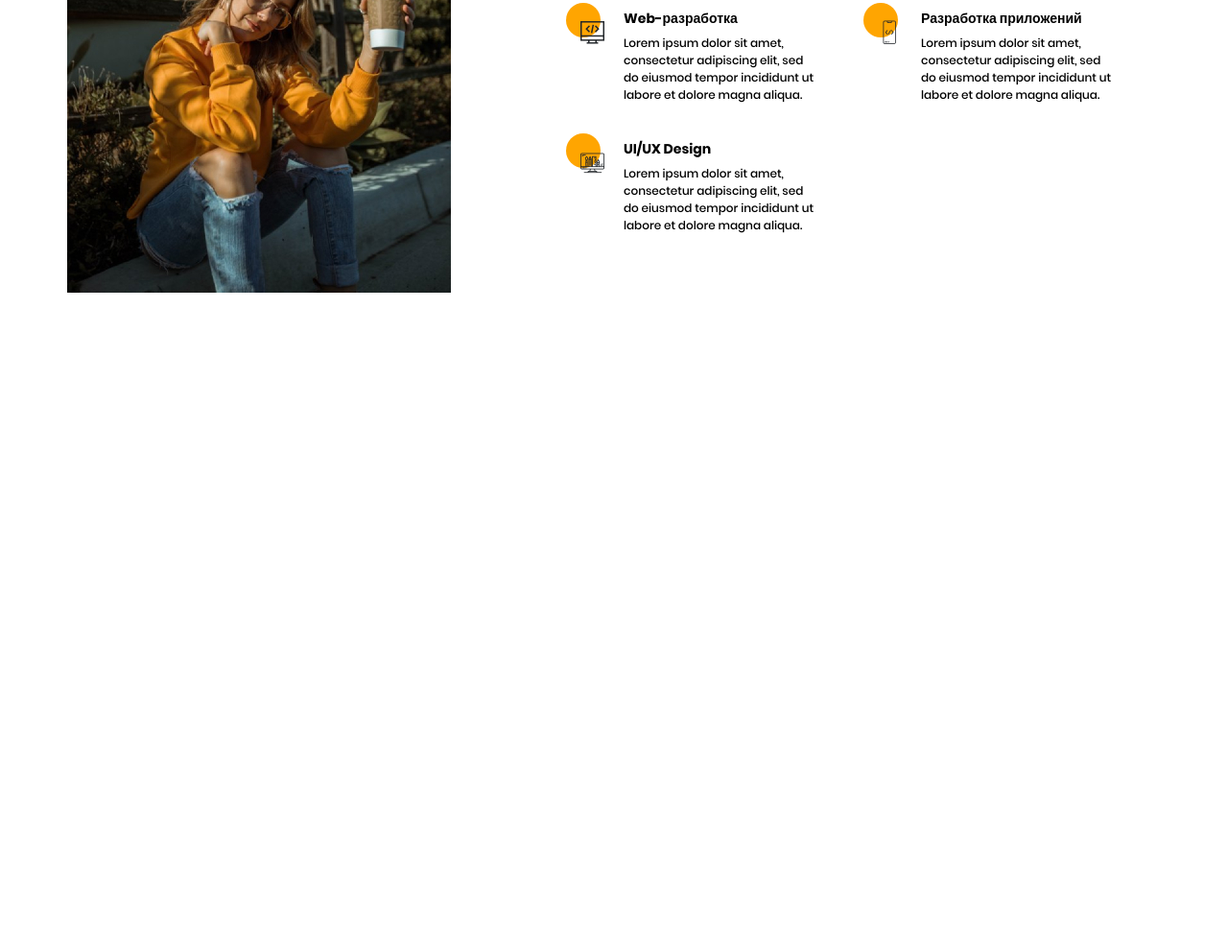
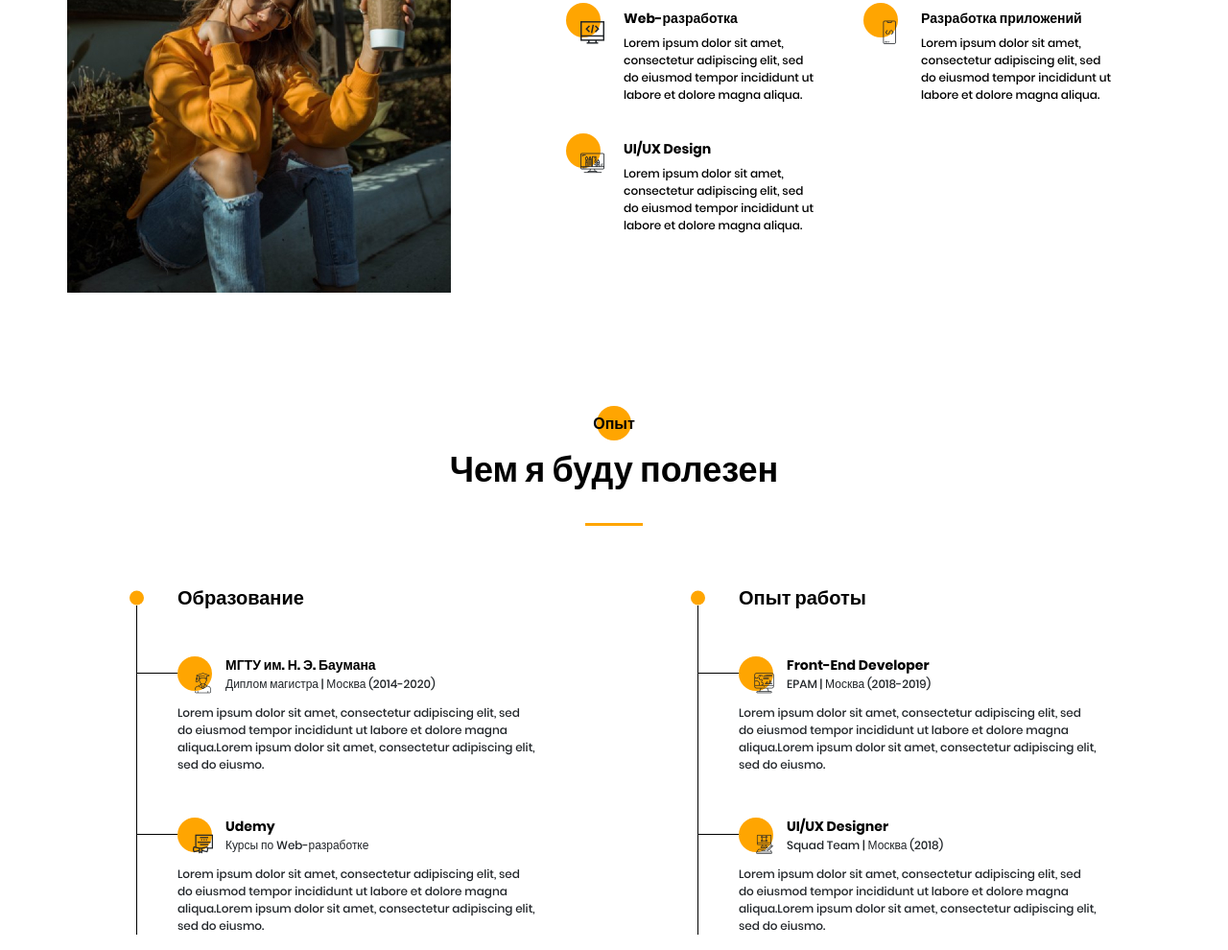
Before and after one commit to trueSlav/portfolio, a plain HTML site: page index.html in a window 1280 px wide. Shown: the part 1215-2205 px from the top of the page at 96% size. Before the commit the page ends 1520 px from the top, so only its background shows below. Drawn offline with nearby package versions, Linux system fonts and the light colour scheme; files that its build step writes are made by us from their sources; files whose address does not match are found by name.

Commit message:
add experience screen

```diff
--- a/index.html
+++ b/index.html
@@ -56,7 +56,7 @@
             <nav>
                 <ul class="menu__list">
                     <li class="menu__item"><a href="#about">ПРО МЕНЯ</a></li>
-                    <li class="menu__item"><a href="#">МОЙ ОПЫТ</a></li>
+                    <li class="menu__item"><a href="#experience">МОЙ ОПЫТ</a></li>
                     <li class="menu__item"><a href="#">МОИ НАВЫКИ</a></li>
                     <li class="menu__item"><a href="#">МОИ РАБОТЫ</a></li>
                     <li class="menu__item"><a href="#">ПРАЙС-ЛИСТ</a></li>
@@ -161,6 +161,88 @@
         </div>
     </section>
 
+    <section id="experience" class="experience">
+        <div class="container">
+            <div class="title experience__subtitle title_fz16">Опыт</div>
+            <div class="title experience__title title_fz36">Чем я буду полезен</div>
+            <div class="experience__divider"></div>
+
+            <div class="experience__wrapper">
+
+                <div class="experience__col">
+                    <div class="title title_fz20 experience__col-title">Образование</div>
+                    <ul>
+                        <li>
+
+                            <div class="experience__item">
+                                <div class="experience__item-head">
+                                    <div class="experience__item-icon">
+                                        <span class="icon-University-exp"></span>
+                                    </div>
+                                    <div class="title title_fz14 experience__head-title">МГТУ им. Н. Э. Баумана</div>
+                                    <div class="experience__head-subtitle">Диплом магистра | Москва (2014-2020)</div>
+                                </div>
+                                <div class="experience__item-body">
+                                    Lorem ipsum dolor sit amet, consectetur adipiscing elit, sed do eiusmod tempor incididunt ut labore et dolore magna aliqua.Lorem ipsum dolor sit amet, consectetur adipiscing elit, sed do eiusmo.
+                                </div>
+                            </div>
+
+                            <div class="experience__item">
+                                <div class="experience__item-head">
+                                    <div class="experience__item-icon">
+                                        <span class="icon-Courses-exp"></span>
+                                    </div>
+                                    <div class="title title_fz14 experience__head-title">Udemy</div>
+                                    <div class="experience__head-subtitle">Курсы по Web-разработке </div>
+                                </div>
+                                <div class="experience__item-body">
+                                    Lorem ipsum dolor sit amet, consectetur adipiscing elit, sed do eiusmod tempor incididunt ut labore et dolore magna aliqua.Lorem ipsum dolor sit amet, consectetur adipiscing elit, sed do eiusmo.
+                                </div>
+                            </div>
+
+                        </li>
+                    </ul>
+                </div>
+
+                <div class="experience__col">
+                    <div class="title title_fz20 experience__col-title">Опыт работы</div>
+                    <ul>
+                        <li>
+
+                            <div class="experience__item">
+                                <div class="experience__item-head">
+                                    <div class="experience__item-icon">
+                                        <span class="icon-Developer-exp"></span>
+                                    </div>
+                                    <div class="title title_fz14 experience__head-title">Front-End Developer</div>
+                                    <div class="experience__head-subtitle">EPAM | Москва (2018-2019)</div>
+                                </div>
+                                <div class="experience__item-body">
+                                    Lorem ipsum dolor sit amet, consectetur adipiscing elit, sed do eiusmod tempor incididunt ut labore et dolore magna aliqua.Lorem ipsum dolor sit amet, consectetur adipiscing elit, sed do eiusmo.
+                                </div>
+                            </div>
+
+                            <div class="experience__item">
+                                <div class="experience__item-head">
+                                    <div class="experience__item-icon">
+                                        <span class="icon-Designer-exp"></span>
+                                    </div>
+                                    <div class="title title_fz14 experience__head-title">UI/UX Designer</div>
+                                    <div class="experience__head-subtitle">Squad Team | Москва (2018)</div>
+                                </div>
+                                <div class="experience__item-body">
+                                    Lorem ipsum dolor sit amet, consectetur adipiscing elit, sed do eiusmod tempor incididunt ut labore et dolore magna aliqua.Lorem ipsum dolor sit amet, consectetur adipiscing elit, sed do eiusmo.
+                                </div>
+                            </div>
+
+                        </li>
+                    </ul>
+                </div>
+
+            </div>
+        </div>
+    </section>
+
     <script src="js/script.js"></script>
 </body>
 </html>
--- /dev/null
+++ b/sass/blocks/_experience.sass
@@ -0,0 +1,95 @@
+.experience
+	padding-top: 125px
+
+	&__subtitle
+		position: relative
+		text-align: center
+		@include before_circle
+		&::before
+			left: 50%
+			transform: translateX(-50%)
+			bottom: -20%
+	&__title
+		text-align: center
+		margin-top: 6px
+
+	&__divider
+		@include divider
+		margin: 0 auto
+		margin-top: 25px
+
+	&__wrapper
+		padding: 0 65px
+		margin-top: 60px
+
+		display: grid
+		grid-template-columns: repeat(auto-fill, 425px)
+		justify-content: space-between
+		column-gap: 135px
+
+	&__col
+		&-title
+			position: relative
+			padding-left: 50px
+			&::before
+				content: ''
+				position: absolute
+				left: 0
+				top: 50%
+				transform: translateY(-50%)
+				width: 15px
+				height: 15px
+				background-color: $mcolor
+				border-radius: 100%
+
+		ul
+			list-style-type: none
+			padding: 0
+			li
+				position: relative
+				padding-left: 50px
+				&::after
+					content: ''
+					position: absolute
+					left: 7px
+					top: -7px
+					width: 1px
+					height: calc(100% + 7px)
+					background-color: #000
+	&__item
+		position: relative
+		&::before
+			content: ''
+			position: absolute
+			top: 42px
+			left: -22px
+			width: 1px
+			height: 43px
+			background-color: #000
+			transform: rotate(90deg)
+
+		&-head
+			position: relative
+			padding: 45px 0 0 50px
+
+		&-icon
+			position: absolute
+			left: 16px
+			top: 60px
+			font-size: 21px
+
+			@include before_circle_icon
+			&::before
+				left: -16px
+				top: -14px
+
+		&-body
+			margin-top: 12px
+			font-weight: 500
+			font-size: 12px
+			line-height: 18px
+
+	&__head-subtitle
+		font-size: 12px
+		font-weight: 500
+		line-height: 18px
--- a/sass/style.sass
+++ b/sass/style.sass
@@ -28,3 +28,4 @@
 @import 'blocks/hamburger'
 @import 'blocks/menu'
 @import 'blocks/about'
+@import 'blocks/experience'
```
